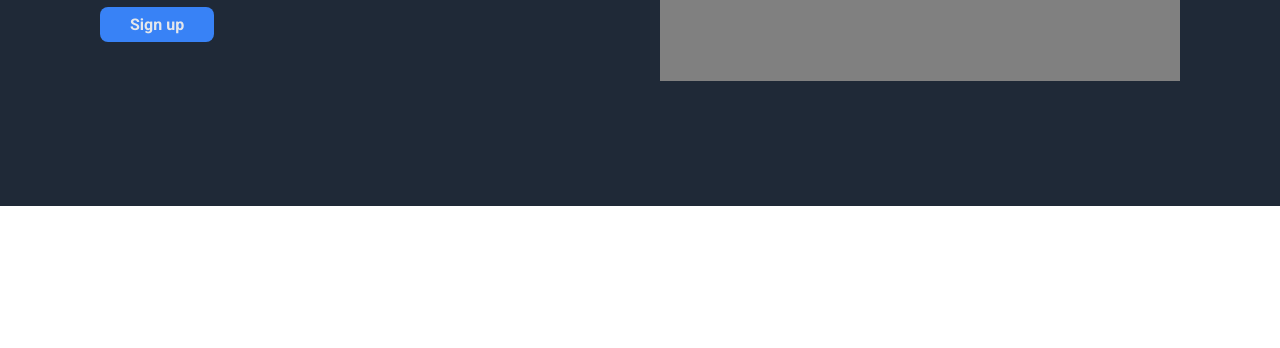
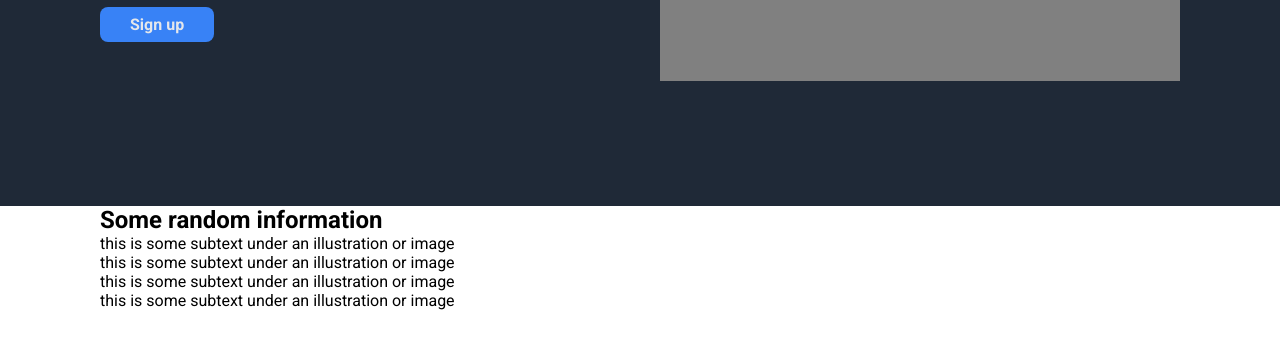
Before and after one commit to EmilMinke/landing-page, a plain HTML site: page index.html in a window 1280 px wide. Shown: the part 354-702 px from the top of the page. Drawn offline with Linux system fonts and the light colour scheme.

Commit message:
feat: add information section

```diff
--- a/index.html
+++ b/index.html
@@ -12,14 +12,12 @@
             <div class="logo">
                 <p>Header Logo</p>
             </div>
-
             <ul class="navbar">
                 <li><a href="#">Header link one</a></li>
                 <li><a href="#">Header link two</a></li>
                 <li><a href="#">Header link three</a></li>
             </ul>
         </div>
-
         <div class="hero container">
             <div class="content">
                 <h1>This website is awesome</h1>
@@ -30,9 +28,26 @@
             <div class="placeholder"><p>This is a placeholder for an image</p>
             </div>
         </div>
-
     </header>
-    <div class="information"></div>
+    <section class="information">
+        <div class="flex container">
+            <h2>Some random information</h2>
+        </div>
+        <div class="box container">
+            <div class="rbox">
+                <div class="rounded"></div>
+                <div class="rounded"></div>
+                <div class="rounded"></div>
+                <div class="rounded"></div>
+            </div>
+            <div class="subtext">
+                <p>this is some subtext under an illustration or image</p>
+                <p>this is some subtext under an illustration or image</p>
+                <p>this is some subtext under an illustration or image</p>
+                <p>this is some subtext under an illustration or image</p>
+            </div>
+        </div>
+    </section>
     <div class="testimonials"></div>
     <div class="call-to-action"></div>
     <footer class="footer"></footer>
```
